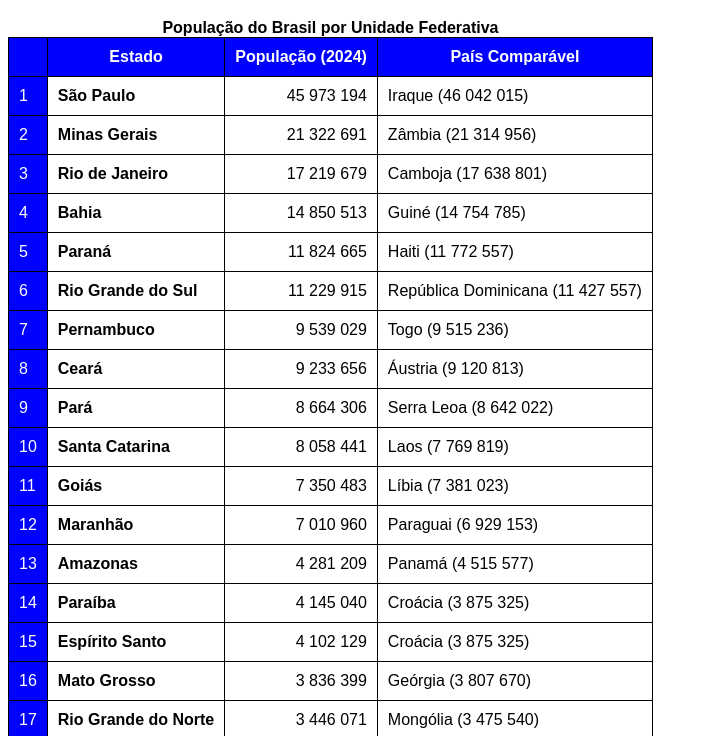
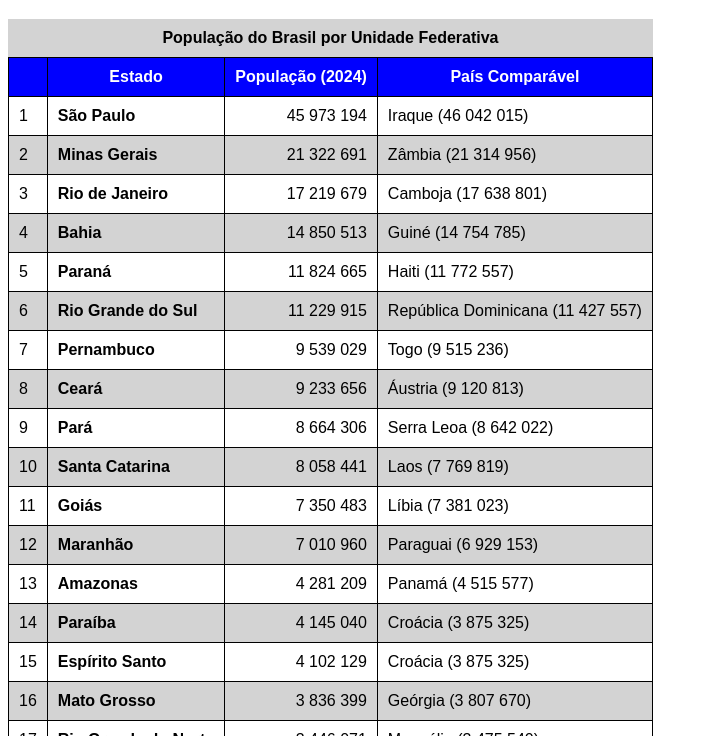
Before and after one commit to samuel-aquila/html-css-r2, a plain HTML site: page exercícios/ex023/tabela002.html in a window 1280 px wide. Shown: the part 61-797 px from the top of the page, without its empty margins (0-708 px from the left). Drawn offline with Linux system fonts and the light colour scheme.

Commit message:
Update tabela002.html

```diff
--- a/exercícios/ex023/tabela002.html
+++ b/exercícios/ex023/tabela002.html
@@ -9,16 +9,18 @@
         body {
             font-family: Arial, Helvetica, sans-serif;
         }
+        thead th{
+            position: sticky;
+            top: -1px;
+            background-color: blue;
+        }
         table {
             border-collapse: collapse;
+            position: relative;
         }
         td, th {
             padding: 10px;
             border: 1px solid black;
-        }
-        td:nth-child(1) {
-            background-color: blue;
-            color: white;
         }
         td:nth-child(2) {
             font-weight: 600;
@@ -30,7 +32,15 @@
             background-color: blue;
             color: white;
         }
-
+        tbody > tr:nth-child(2n) {
+            background-color: lightgray;
+        }
+        caption {
+            font-weight: bold;
+            background-color: lightgray;
+            padding: 10px;
+            font-size: 1,5em;
+        }
     </style>
 </head>
 <body>
@@ -39,13 +49,13 @@
     </h1>
 
     <table>
-        <caption><strong>População do Brasil por Unidade Federativa</strong></caption>
+        <caption>População do Brasil por Unidade Federativa</caption>
         <thead>
             <tr>
-                <td></td>
-                <th>Estado</th>
-                <th>População (2024)</th>
-                <th>País Comparável</th>
+                <th></th>
+                <th scope="col">Estado</th>
+                <th scope="col">População (2024)</th>
+                <th scope="col">País Comparável</th>
             </tr>
         </thead>
 
@@ -217,7 +227,7 @@
         <tfoot>
             <tr>
                 <td></td>
-                <th>Total de Habitantes</th>
+                <th scope="row">Total de Habitantes</th>
                 <td><strong>212 583 750</strong></td>
             </tr>
         </tfoot>
```
